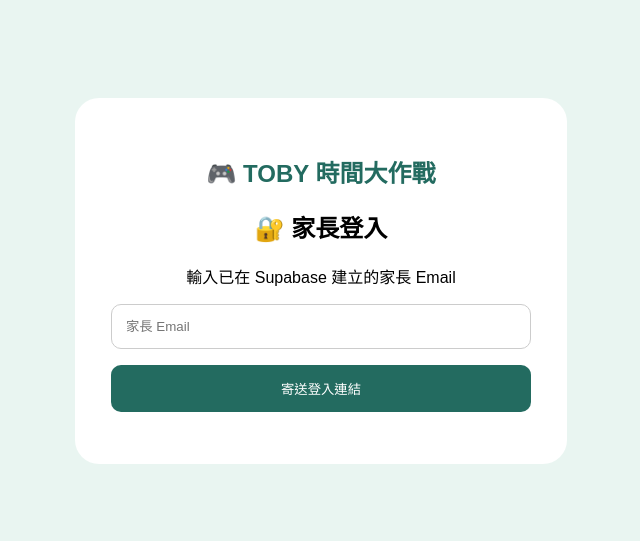
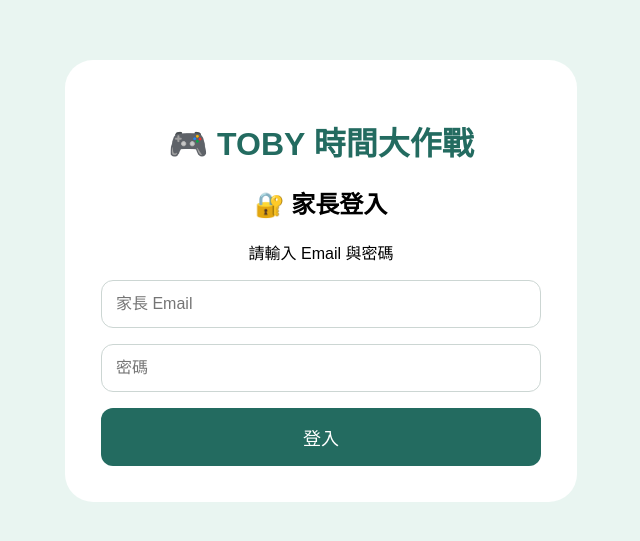
Before and after one commit to bacontoby/toby-time-quest-web, a Next.js app: page /login in a window 1280 px wide. Shown: the part 139-680 px from the top of the page, without its empty margins (319-959 px from the left). Built offline with nearby package versions, Linux system fonts and the light colour scheme; no server answers.

Commit message:
Update page.tsx

```diff
--- a/app/login/page.tsx
+++ b/app/login/page.tsx
@@ -2,10 +2,13 @@
 "use client";
 
 import { useState } from "react";
+import { useRouter } from "next/navigation";
 import { supabase } from "../../lib/supabase";
 
 export default function LoginPage() {
+  const router = useRouter();
   const [email, setEmail] = useState("");
+  const [password, setPassword] = useState("");
   const [loading, setLoading] = useState(false);
   const [message, setMessage] = useState("");
 
@@ -14,21 +17,23 @@ export default function LoginPage() {
     setLoading(true);
     setMessage("");
 
-    const { error } = await supabase.auth.signInWithOtp({
-      email,
-      options: {
-        emailRedirectTo: `${window.location.origin}/login`,
-        shouldCreateUser: false,
-      },
+    try {
+      const { error } = await supabase.auth.signInWithPassword({
+        email: email.trim(),
+        password,
       });
 
       if (error) {
         setMessage("登入失敗：" + error.message);
       } else {
-      setMessage("登入連結已寄出，請到 Email 信箱查看！");
+        router.push("/");
+        router.refresh();
       }
-
+    } catch {
+      setMessage("連線失敗，請稍後再試。");
+    } finally {
       setLoading(false);
+    }
   }
 
   return (
@@ -36,65 +41,75 @@ export default function LoginPage() {
       minHeight: "100vh",
       background: "#e9f5f1",
       display: "flex",
+      justifyContent: "center",
       alignItems: "center",
-      justifyContent: "center",
       padding: 20,
-      fontFamily: "Arial, sans-serif",
+      fontFamily: "Arial, sans-serif"
     }}>
-      <section style={{
+      <form onSubmit={handleLogin} style={{
         background: "white",
         padding: 36,
-        borderRadius: 24,
-        maxWidth: 420,
+        borderRadius: 28,
+        maxWidth: 440,
         width: "100%",
-        textAlign: "center",
+        textAlign: "center"
       }}>
         <h1 style={{ color: "#236b60" }}>
           🎮 TOBY 時間大作戰
         </h1>
 
         <h2>🔐 家長登入</h2>
+        <p>請輸入 Email 與密碼</p>
 
-        <p>輸入已在 Supabase 建立的家長 Email</p>
-
-        <form onSubmit={handleLogin}>
         <input
           type="email"
           placeholder="家長 Email"
           value={email}
           onChange={(e) => setEmail(e.target.value)}
           required
-            style={{
-              width: "100%",
-              padding: 14,
-              border: "1px solid #ccc",
-              borderRadius: 10,
-              marginBottom: 16,
-              boxSizing: "border-box",
-            }}
+          autoComplete="email"
+          style={inputStyle}
         />
 
-          <button
-            type="submit"
-            disabled={loading}
-            style={{
+        <input
+          type="password"
+          placeholder="密碼"
+          value={password}
+          onChange={(e) => setPassword(e.target.value)}
+          required
+          autoComplete="current-password"
+          style={inputStyle}
+        />
+
+        <button type="submit" disabled={loading} style={{
           width: "100%",
-              padding: 14,
+          padding: 16,
+          border: 0,
+          borderRadius: 12,
           background: "#236b60",
           color: "white",
-              border: "none",
-              borderRadius: 10,
-              cursor: "pointer",
-            }}
-          >
-            {loading ? "寄送中..." : "寄送登入連結"}
+          fontSize: 18,
+          cursor: "pointer"
+        }}>
+          {loading ? "登入中..." : "登入"}
         </button>
-        </form>
 
-        <p role="status" style={{ color: "#238b78" }}>
+        {message && (
+          <p role="alert" style={{ color: "#b42318" }}>
             {message}
           </p>
-      </section>
+        )}
+      </form>
     </main>
   );
 }
+
+const inputStyle: React.CSSProperties = {
+  width: "100%",
+  boxSizing: "border-box",
+  padding: 14,
+  marginBottom: 16,
+  border: "1px solid #ccd6d3",
+  borderRadius: 12,
+  fontSize: 16
+};
```
Lines whose indentation alone changed are shown as unchanged.
